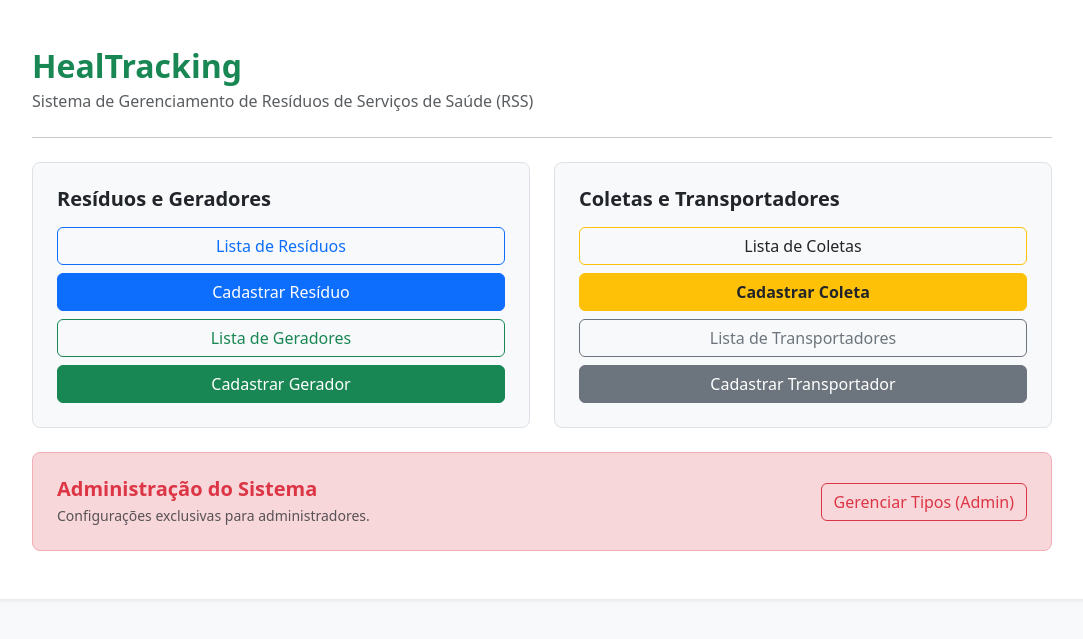
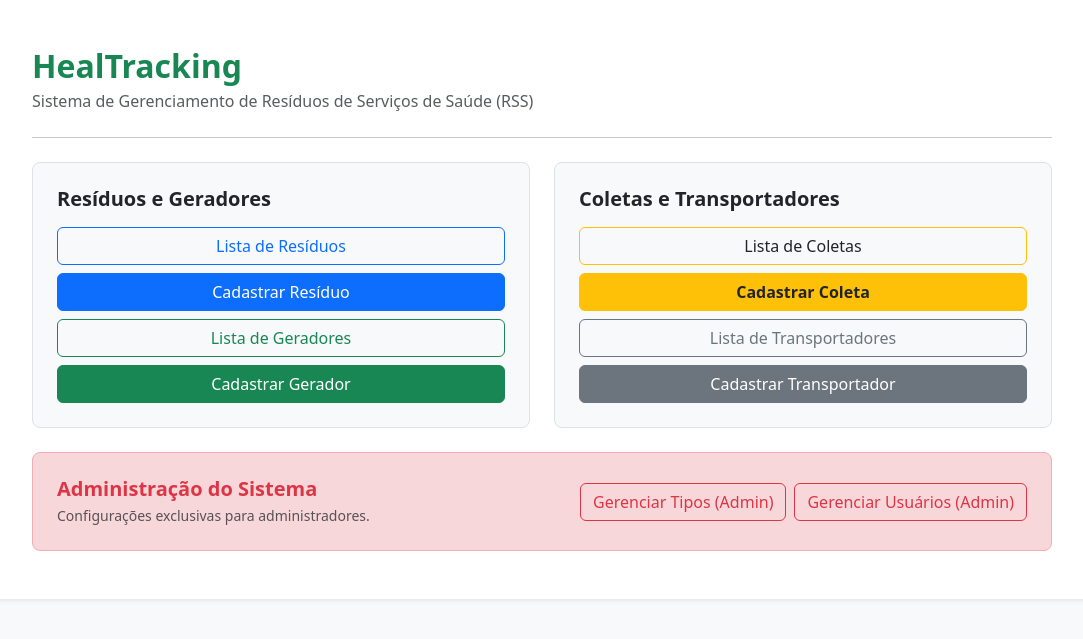
Before and after one commit to anamancilha/HealTracking, a Spring Boot app: page / in a window 1280 px wide. Shown: the part 105-744 px from the top of the page, without its empty margins (98-1181 px from the left). Run offline with Spring Boot 4, Linux system fonts and the light colour scheme; the visitor is signed in with stand-in values (Sample User, id 1); some of the project's set-up classes (security, data sources, template engines, error pages and the like) are left out, and stand-ins take their place; some libraries are stand-ins or nearby versions.

Commit message:
Corrige área de admin: link para /tipos e checagem de perfil ADMIN
- Botão 'Gerenciar Tipos' apontava para /tipos-residuo (rota inexistente); agora aponta para /tipos
- sec:authorize usava hasRole('ADMIN'), mas o perfil é salvo como 'ADMIN' sem prefixo ROLE_; trocado para hasAuthority('ADMIN')
- Adiciona thymeleaf-extras-springsecurity6 para o sec:authorize funcionar nos templates
- Adiciona botão 'Gerenciar Usuários (Admin)'

Co-Authored-By: Claude Opus 5.5 <noreply@anthropic.com>

```diff
--- a/pom.xml
+++ b/pom.xml
@@ -82,6 +82,11 @@
     		<groupId>org.springframework.boot</groupId>
     		<artifactId>spring-boot-starter-security</artifactId>
 		</dependency>
+		<!-- Permite usar sec:authorize nos templates Thymeleaf (área de admin) -->
+		<dependency>
+			<groupId>org.thymeleaf.extras</groupId>
+			<artifactId>thymeleaf-extras-springsecurity6</artifactId>
+		</dependency>
 		<!-- Biblioteca OpenPDF para gerar relatórios em PDF -->
 		<dependency>
     		<groupId>com.github.librepdf</groupId>
--- a/src/main/resources/templates/index.html
+++ b/src/main/resources/templates/index.html
@@ -57,14 +57,17 @@
                 </div>
 
                 <!-- Área Administrativa -->
-                <div class="col-12" sec:authorize="hasRole('ADMIN')">
+                <div class="col-12" sec:authorize="hasAuthority('ADMIN')">
                     <div class="p-4 border border-danger-subtle rounded-3 bg-danger-subtle bg-opacity-10">
                         <div class="d-flex flex-column flex-sm-row justify-content-between align-items-sm-center gap-3">
                             <div>
                                 <h5 class="fw-semibold text-danger mb-1">Administração do Sistema</h5>
                                 <p class="text-muted small mb-0">Configurações exclusivas para administradores.</p>
                             </div>
-                            <a th:href="@{/tipos-residuo}" class="btn btn-outline-danger">Gerenciar Tipos (Admin)</a>
+                            <div class="d-flex flex-wrap gap-2">
+                                <a th:href="@{/tipos}" class="btn btn-outline-danger">Gerenciar Tipos (Admin)</a>
+                                <a th:href="@{/usuarios}" class="btn btn-outline-danger">Gerenciar Usuários (Admin)</a>
+                            </div>
                         </div>
                     </div>
                 </div>
```
